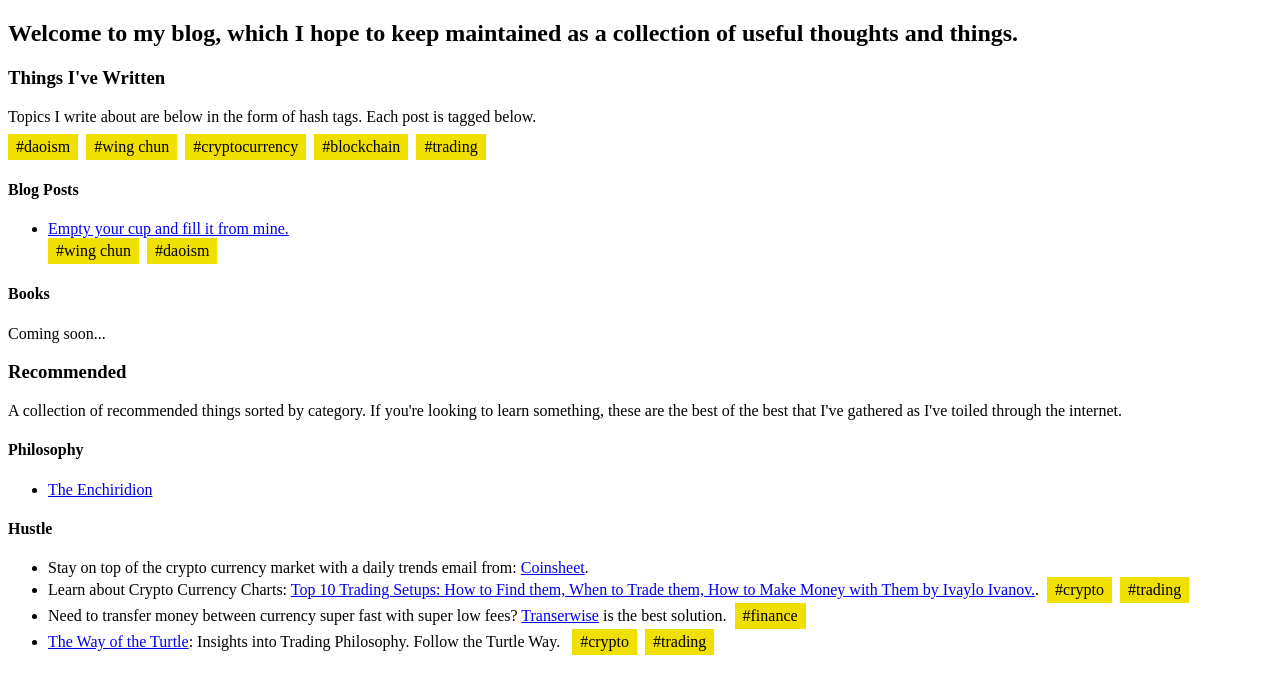
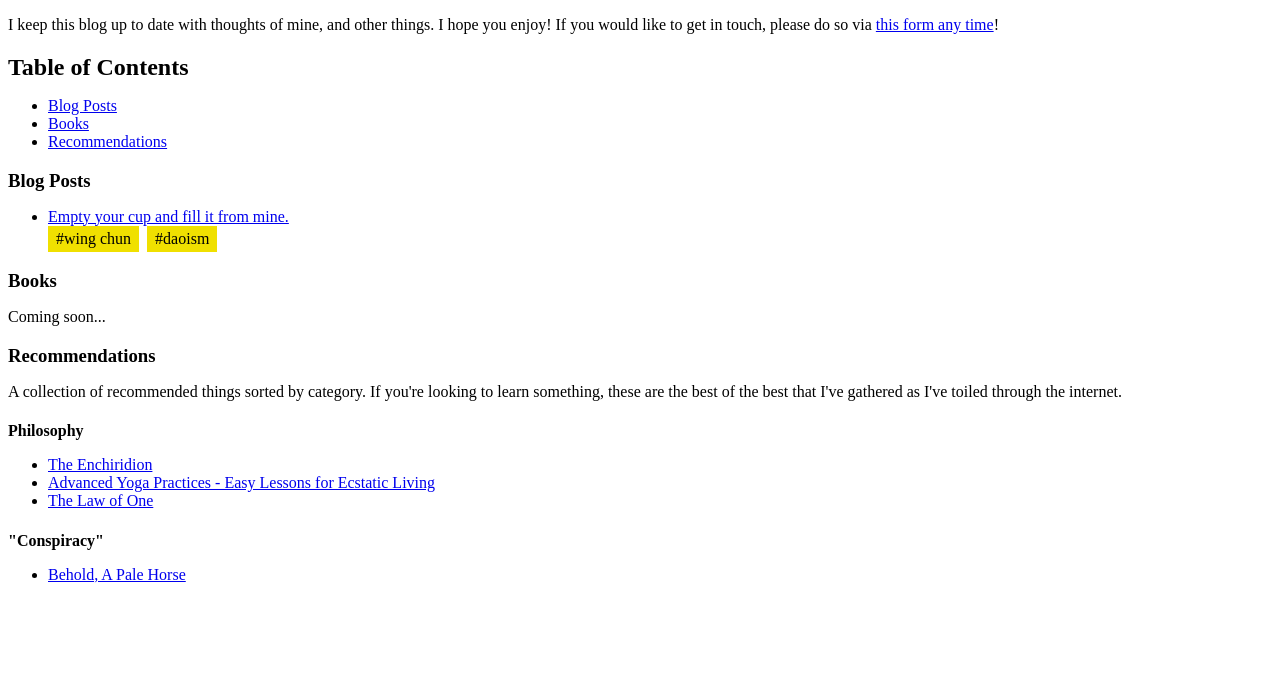
Before and after one commit to awitherow/blog, a Gatsby site: page / in a window 1280 px wide. Built offline with nearby package versions, Linux system fonts and the light colour scheme; Gatsby itself is replaced by a stand-in of ours.

Commit message:
update the main page with most recent stuff

```diff
--- a/src/pages/index.js
+++ b/src/pages/index.js
@@ -4,95 +4,83 @@ import Helmet from "react-helmet";
 
 import HashtagList from "../components/hashtagList";
 
-const allHashTags = [
-  "daoism",
-  "wing chun",
-  "cryptocurrency",
-  "blockchain",
-  "trading"
-];
-
 export default class Index extends Component {
   render() {
     return (
       <div>
-        <h2>
-          Welcome to my blog, which I hope to keep maintained as a collection of
-          useful thoughts and things.
-        </h2>
+        <p>
+          I keep this blog up to date with thoughts of mine, and other things. I
+          hope you enjoy! If you would like to get in touch, please do so via{" "}
+          <a href="https://goo.gl/forms/1OpJc6cIkFskf3Zi2">
+            this form any time
+          </a>!
+        </p>
 
-        <h3>Things I've Written</h3>
-        <p style={styles.innerP}>
-          Topics I write about are below in the form of hash tags. Each post is
-          tagged below.
-        </p>
-        <HashtagList tags={allHashTags} />
+        <h2 style={styles.heading}>Table of Contents</h2>
 
-        <h4>Blog Posts</h4>
+        <ul>
+          <li>
+            <a href="#blog-posts">Blog Posts</a>
+          </li>
+          <li>
+            <a href="#books">Books</a>
+          </li>
+          <li>
+            <a href="#recommendations">Recommendations</a>
+          </li>
+        </ul>
+
+        <h3 style={styles.heading} id="blog-posts">
+          Blog Posts
+        </h3>
         <ul>
           <li>
             <Link to="/posts/empty-cup-filled/">
-              Empty your cup and fill it from mine.{" "}
+              Empty your cup and fill it from mine.
             </Link>
             <HashtagList tags={["wing chun", "daoism"]} />
           </li>
         </ul>
-        <h4>Books</h4>
+        <h3 style={styles.heading} id="books">
+          Books
+        </h3>
 
         <p>Coming soon...</p>
 
-        <h3>Recommended</h3>
+        <h3 style={styles.heading} id="recommendations">
+          Recommendations
+        </h3>
         <p>
           A collection of recommended things sorted by category. If you're
           looking to learn something, these are the best of the best that I've
           gathered as I've toiled through the internet.
         </p>
 
-        <h4>Philosophy</h4>
+        <h4 style={styles.heading}>Philosophy</h4>
         <ul>
           <li>
             <a target="_blank" href="http://amzn.to/2vyGzmW">
               The Enchiridion
             </a>
           </li>
+          <li>
+            <a target="_blank" href="http://amzn.to/2CaIbtJ">
+              Advanced Yoga Practices - Easy Lessons for Ecstatic Living
+            </a>
+          </li>
+          <li>
+            <a target="_blank" href="https://www.lawofone.info">
+              The Law of One
+            </a>
+          </li>
         </ul>
 
-        <h4>Hustle</h4>
+        <h4 style={styles.heading}>"Conspiracy"</h4>
         <ul>
           <li>
-            Stay on top of the crypto currency market with a daily trends email
-            from:{" "}
-            <a
-              target="_blank"
-              href="https://www.coinsheet.org/?mwr=5038-f2d70e29"
-            >
-              Coinsheet
-            </a>.
-          </li>
-
-          <li>
-            Learn about Crypto Currency Charts:{" "}
-            <a target="_blank" href="http://amzn.to/2gUA76F">
-              Top 10 Trading Setups: How to Find them, When to Trade them, How
-              to Make Money with Them by Ivaylo Ivanov.
-            </a>.
-            <HashtagList inline tags={["crypto", "trading"]} />
-          </li>
-          <li>
-            Need to transfer money between currency super fast with super low
-            fees?{" "}
-            <a target="_blank" href="https://transferwise.com/u/lewisw1">
-              Transerwise
-            </a>{" "}
-            is the best solution.
-            <HashtagList inline tags={["finance"]} />
-          </li>
-
-          <li>
-            <a target="_blank" href="http://amzn.to/2v6NxCr">
-              The Way of the Turtle
-            </a>: Insights into Trading Philosophy. Follow the Turtle Way.{" "}
-            <HashtagList inline tags={["crypto", "trading"]} />
+            <a target="_blank" href="http://amzn.to/2ERKjaG">
+              Behold, A Pale Horse
+            </a>
           </li>
         </ul>
       </div>
@@ -101,7 +89,7 @@ export default class Index extends Component {
 }
 
 const styles = {
-  innerP: {
+  heading: {
     marginBottom: 8
   }
 };
```
